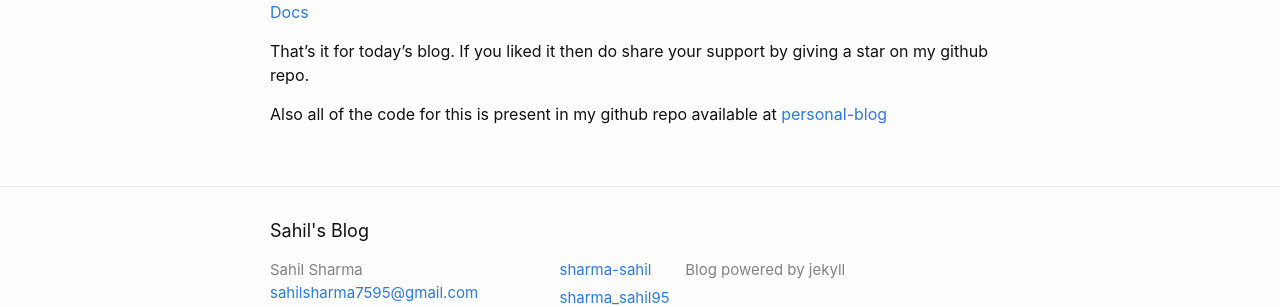
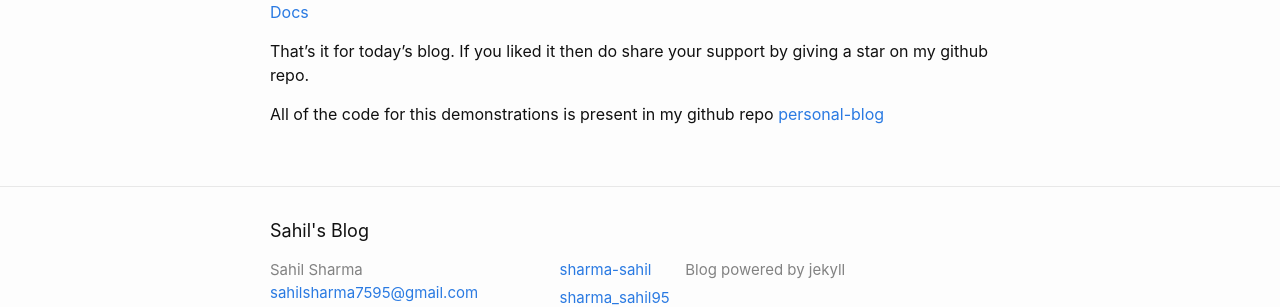
Before and after one commit to sharma-sahil/personal-blog, a Jekyll site: the page built from _posts/2022-07-13-my-first-blog.markdown, in a window 1280 px wide and 900 px high, scrolled down 2461 px. Shown: the part 531-838 px from the top of the window. Built offline with Jekyll 4.4.1, drawn with Linux system fonts in a browser that asks for light colours; a script that is not in the unit is left out; comment, search, counter and statistics services are not loaded.

Commit message:
update first blog content

```diff
--- a/_posts/2022-07-13-my-first-blog.markdown
+++ b/_posts/2022-07-13-my-first-blog.markdown
@@ -95,7 +95,7 @@ To read more about this please refer to the official docs of Github Pages availa
 
 That's it for today's blog. If you liked it then do share your support by giving a star on my github repo.
 
-Also all of the code for this is present in my github repo available at [personal-blog][my-code-repo]
+All of the code for this demonstrations is present in my github repo [personal-blog][my-code-repo]
 
 
 [jekyll-home]: https://jekyllrb.com/
```
